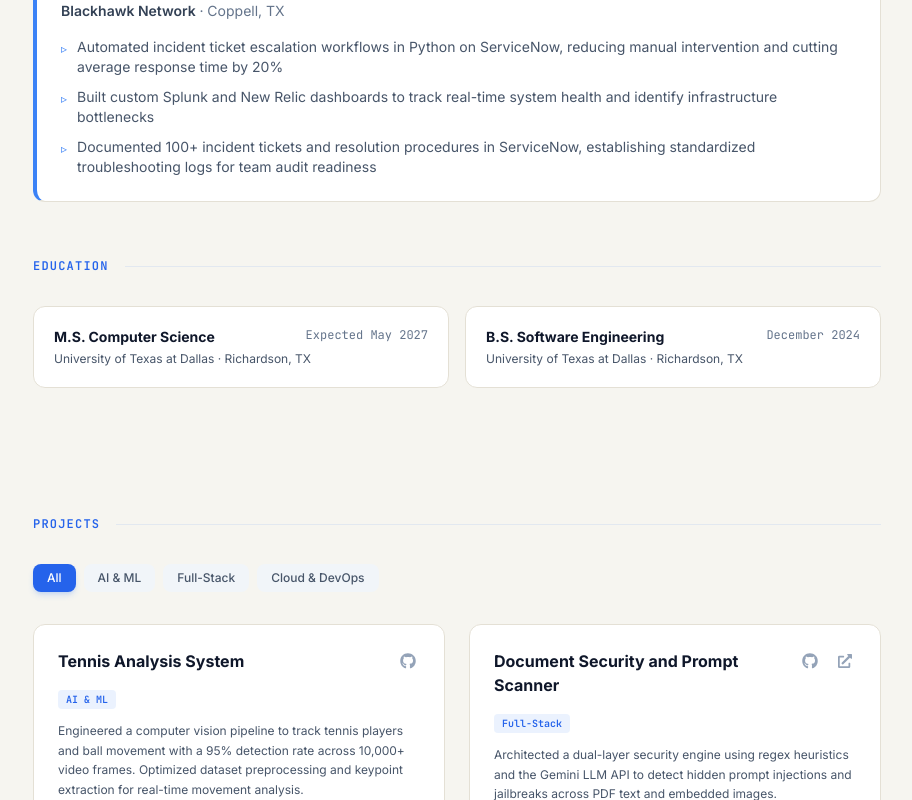
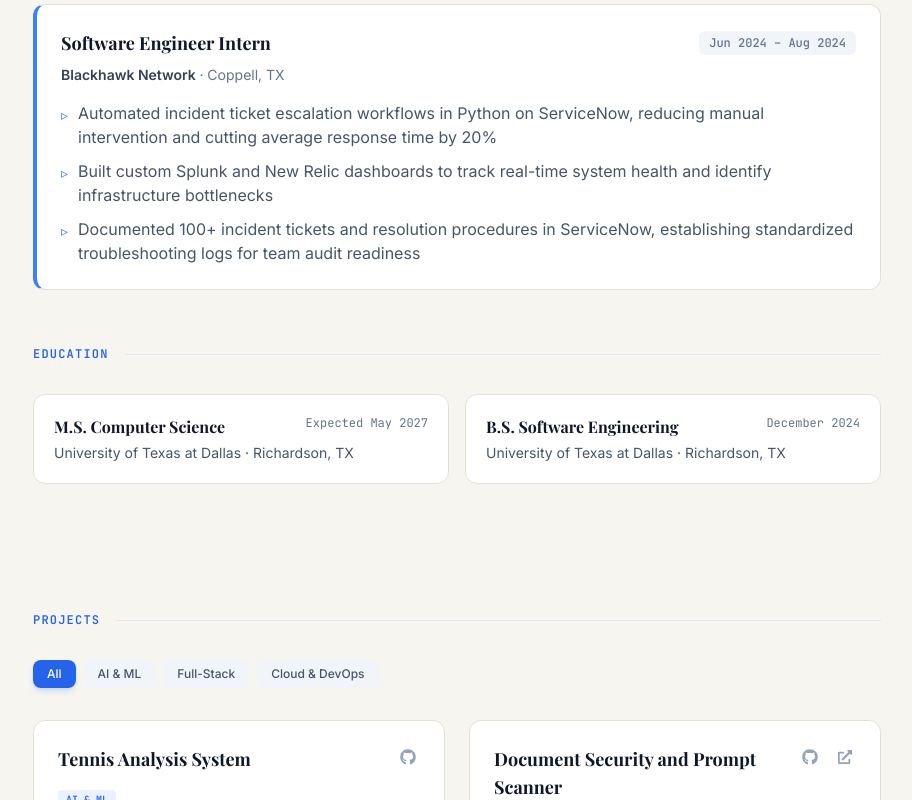
Before and after one commit to hoganngu756/hoganngu756.github.io, a React (Vite) app: page / in a window 1280 px wide. Shown: the part 1440-2240 px from the top of the page, without its empty margins (183-1095 px from the left). Built offline with nearby package versions, Linux system fonts and the light colour scheme; the HTML template or start-up script is replaced by a standard one.

Commit message:
changed font + font size

```diff
--- a/index.html
+++ b/index.html
@@ -42,7 +42,7 @@
     <link rel="preconnect" href="https://fonts.googleapis.com" />
     <link rel="preconnect" href="https://fonts.gstatic.com" crossorigin />
     <link
-      href="https://fonts.googleapis.com/css2?family=Inter:wght@300;400;500;600;700;800;900&family=JetBrains+Mono:wght@400;500;600&display=swap"
+      href="https://fonts.googleapis.com/css2?family=Inter:wght@300;400;500;600;700;800;900&family=JetBrains+Mono:wght@400;500;600&family=Playfair+Display:wght@700;800;900&display=swap"
       rel="stylesheet"
     />
     <title>Hogan Nguyen — Software Engineer</title>
--- a/src/App.js
+++ b/src/App.js
@@ -77,7 +77,7 @@
           </Reveal>
 
           <Reveal delay={60}>
-            <p className="text-xs text-slate-500 dark:text-slate-400 mb-6 italic">
+            <p className="text-sm text-slate-500 dark:text-slate-400 mb-6 italic">
               Prefer a shell? Click in and run <code className="font-mono not-italic">help</code>.
             </p>
           </Reveal>
--- a/src/components/Experience.js
+++ b/src/components/Experience.js
@@ -16,7 +16,7 @@
         <Reveal key={`${exp.company}-${exp.title}`} delay={idx * 120}>
           <div className="group p-6 rounded-xl bg-lightCard dark:bg-darkCard border border-lightBorder dark:border-darkBorder border-l-4 border-l-blue-500 hover:border-slate-300 dark:hover:border-slate-700 transition-all duration-300 hover:shadow-lg dark:hover:shadow-blue-900/10">
             <div className="flex flex-col sm:flex-row sm:items-center justify-between gap-1 mb-2">
-              <h3 className="text-base font-bold text-slate-900 dark:text-slate-100 group-hover:text-blue-600 dark:group-hover:text-blue-400 transition-colors">
+              <h3 className="font-display text-lg font-bold text-slate-900 dark:text-slate-100 group-hover:text-blue-600 dark:group-hover:text-blue-400 transition-colors">
                 {exp.title}
               </h3>
               <span className="font-mono text-xs font-medium text-slate-500 dark:text-slate-400 bg-slate-100 dark:bg-slate-800/80 px-2.5 py-1 rounded-md self-start sm:self-auto">
@@ -24,7 +24,7 @@
               </span>
             </div>
 
-            <p className="text-xs sm:text-sm font-semibold text-slate-700 dark:text-slate-300 mb-4">
+            <p className="text-sm font-semibold text-slate-700 dark:text-slate-300 mb-4">
               {exp.company}{' '}
               <span className="font-normal text-slate-500 dark:text-slate-400">· {exp.location}</span>
             </p>
@@ -33,10 +33,10 @@
               {exp.bullets.map((bullet, i) => (
                 <li
                   key={i}
-                  className="text-xs sm:text-sm text-slate-600 dark:text-slate-400 leading-relaxed flex items-start gap-2.5"
+                  className="text-sm sm:text-base text-slate-600 dark:text-slate-400 leading-relaxed flex items-start gap-2.5"
                 >
                   <span
-                    className="text-blue-500 dark:text-blue-400 mt-1 flex-shrink-0 text-xs"
+                    className="text-blue-500 dark:text-blue-400 mt-1 flex-shrink-0 text-sm"
                     aria-hidden="true"
                   >
                     ▹
@@ -64,12 +64,14 @@
           <Reveal key={edu.degree} delay={idx * 100}>
             <div className="h-full p-5 rounded-xl bg-lightCard dark:bg-darkCard border border-lightBorder dark:border-darkBorder hover:border-blue-500/50 transition-colors">
               <div className="flex justify-between items-start mb-1 gap-2">
-                <p className="text-sm font-bold text-slate-900 dark:text-slate-100">{edu.degree}</p>
+                <p className="font-display text-base font-bold text-slate-900 dark:text-slate-100">
+                  {edu.degree}
+                </p>
                 <span className="font-mono text-xs text-slate-500 dark:text-slate-400 flex-shrink-0">
                   {edu.period}
                 </span>
               </div>
-              <p className="text-xs text-slate-600 dark:text-slate-400">
+              <p className="text-sm text-slate-600 dark:text-slate-400">
                 {edu.school} · {edu.location}
               </p>
             </div>
--- a/src/components/Hero.js
+++ b/src/components/Hero.js
@@ -29,7 +29,7 @@
           </p>
 
           <h1
-            className="text-4xl sm:text-5xl md:text-6xl font-extrabold text-slate-900 dark:text-slate-100 tracking-tight leading-none mb-4 animate-fade-in"
+            className="font-display text-4xl sm:text-5xl md:text-6xl font-extrabold text-slate-900 dark:text-slate-100 leading-tight mb-4 animate-fade-in"
             style={{ animationDelay: '100ms', animationFillMode: 'backwards' }}
           >
             {profile.name}
--- a/src/components/Projects.js
+++ b/src/components/Projects.js
@@ -148,7 +148,7 @@
                 <div>
                   {/* Title & Links */}
                   <div className="flex items-start justify-between gap-3 mb-3">
-                    <h3 className="text-base font-bold text-slate-900 dark:text-slate-100 group-hover:text-blue-600 dark:group-hover:text-blue-400 transition-colors">
+                    <h3 className="font-display text-lg font-bold text-slate-900 dark:text-slate-100 group-hover:text-blue-600 dark:group-hover:text-blue-400 transition-colors">
                       {project.title}
                     </h3>
 
@@ -192,7 +192,7 @@
                     {project.category}
                   </span>
 
-                  <p className="text-xs text-slate-600 dark:text-slate-400 leading-relaxed mb-6">
+                  <p className="text-sm text-slate-600 dark:text-slate-400 leading-relaxed mb-6">
                     {project.description}
                   </p>
                 </div>
@@ -254,7 +254,7 @@
 
             <h3
               id="project-modal-title"
-              className="text-xl font-bold text-slate-900 dark:text-slate-100 mt-3 mb-3"
+              className="font-display text-2xl font-bold text-slate-900 dark:text-slate-100 mt-3 mb-3"
             >
               {selectedProject.title}
             </h3>
@@ -263,7 +263,7 @@
               {selectedProject.bullets.map((b, idx) => (
                 <p
                   key={idx}
-                  className="text-xs sm:text-sm text-slate-600 dark:text-slate-300 leading-relaxed flex items-start gap-2"
+                  className="text-sm sm:text-base text-slate-600 dark:text-slate-300 leading-relaxed flex items-start gap-2"
                 >
                   <span className="text-blue-500 mt-1" aria-hidden="true">
                     ▹
--- a/src/components/Skills.js
+++ b/src/components/Skills.js
@@ -24,7 +24,7 @@
       </Reveal>
 
       <Reveal delay={60}>
-        <p className="text-xs text-slate-500 dark:text-slate-400 mb-8 italic">
+        <p className="text-sm text-slate-500 dark:text-slate-400 mb-8 italic">
           Tip: Click any skill tag to view related projects using that technology.
         </p>
       </Reveal>
--- a/tailwind.config.js
+++ b/tailwind.config.js
@@ -10,6 +10,8 @@
       fontFamily: {
         sans: ['Inter', '-apple-system', 'BlinkMacSystemFont', 'sans-serif'],
         mono: ['"JetBrains Mono"', 'monospace'],
+        // Display serif for headings only — body copy stays on Inter.
+        display: ['"Playfair Display"', 'Georgia', 'serif'],
       },
       colors: {
         darkBg: '#0f1117',
```
Also changed, not shown: public/og-image.png.
